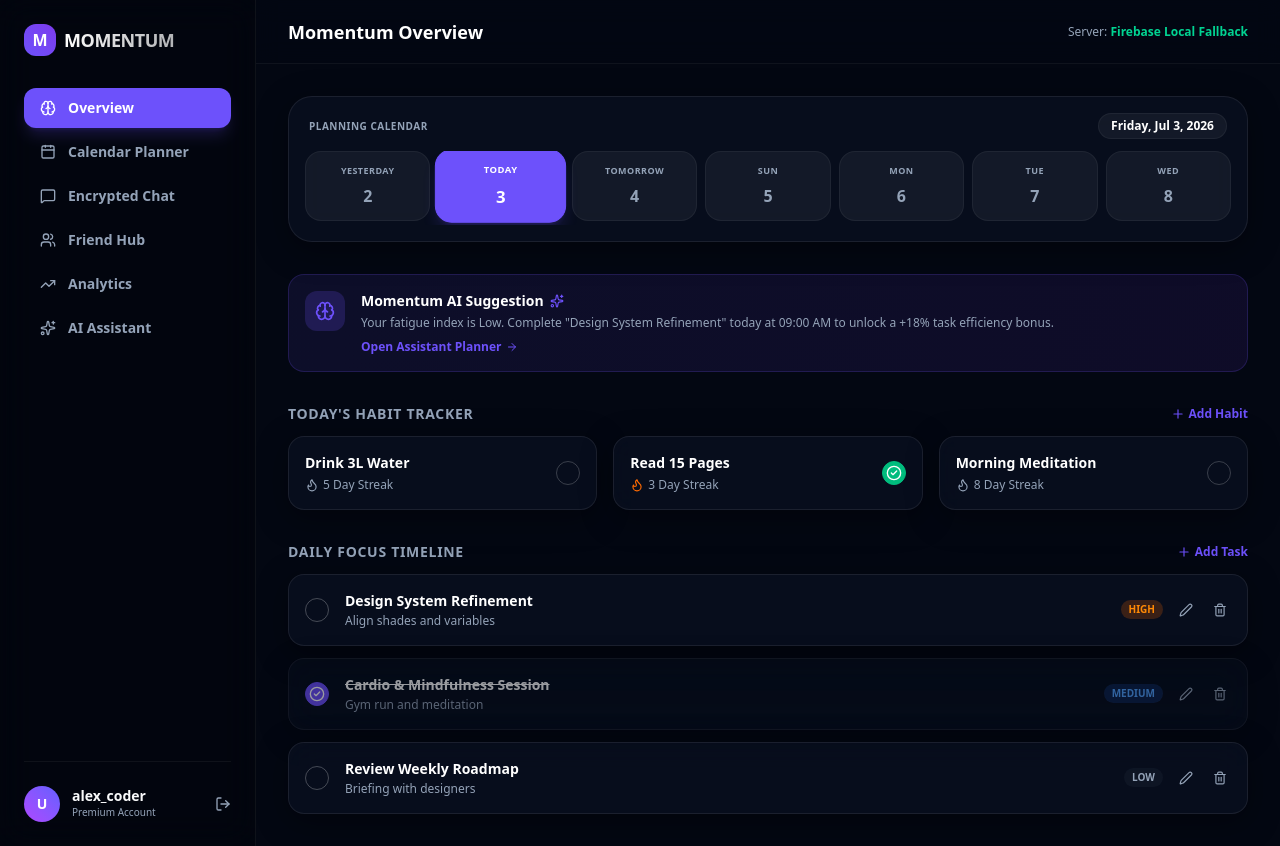
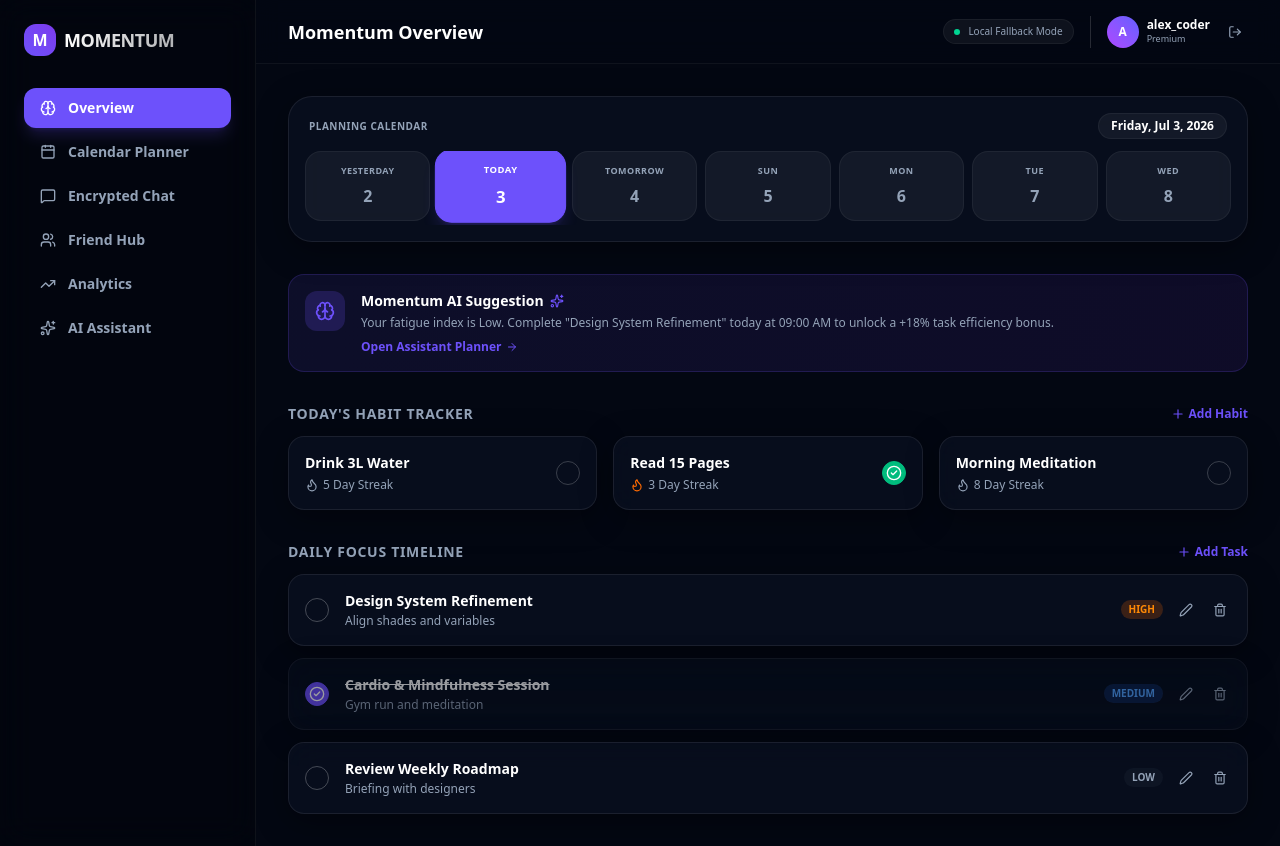
Before and after one commit to saurabh2109-6/Momentem-AI, a Next.js app in the folder frontend/: page /dashboard in a window 1280 px wide. Built offline with nearby package versions, Linux system fonts and the light colour scheme.

Commit message:
style: move user profile component from sidebar bottom to header top right

```diff
--- a/frontend/src/app/dashboard/page.tsx
+++ b/frontend/src/app/dashboard/page.tsx
@@ -573,22 +573,6 @@ export default function DashboardPage() {
             </button>
           </nav>
         </div>
-
-        {/* User profile quick view */}
-        <div className="pt-6 border-t border-white/5 flex items-center justify-between">
-          <div className="flex items-center gap-3">
-            <div className="w-9 h-9 rounded-full bg-gradient-to-tr from-purple-500 to-indigo-500 flex items-center justify-center font-bold text-sm text-white">
-              U
-            </div>
-            <div>
-              <p className="text-sm font-bold leading-tight">alex_coder</p>
-              <p className="text-[10px] text-muted-foreground">Premium Account</p>
-            </div>
-          </div>
-          <Link href="/" className="text-muted-foreground hover:text-white transition-colors">
-            <LogOut className="w-4 h-4" />
-          </Link>
-        </div>
       </aside>
 
       {/* Main Workspace content */}
@@ -602,8 +586,25 @@ export default function DashboardPage() {
             {activeView === 'analytics' && 'Consistency Metrics'}
             {activeView === 'ai' && 'AI Planning Assistant'}
           </h2>
-          <div className="flex items-center gap-4 text-xs text-muted-foreground">
-            <span>Server: <strong className="text-emerald-400">Firebase Local Fallback</strong></span>
+          <div className="flex items-center gap-4">
+            <div className="hidden sm:flex items-center gap-2 text-[10px] text-muted-foreground bg-white/5 border border-white/5 px-2.5 py-1 rounded-full">
+              <span className="w-1.5 h-1.5 rounded-full bg-emerald-400 animate-pulse"></span>
+              <span>Local Fallback Mode</span>
+            </div>
+            <div className="flex items-center gap-3 border-l border-white/15 pl-4">
+              <div className="flex items-center gap-2">
+                <div className="w-8 h-8 rounded-full bg-gradient-to-tr from-purple-500 to-indigo-500 flex items-center justify-center font-bold text-xs text-white">
+                  A
+                </div>
+                <div className="text-left hidden md:block">
+                  <p className="text-xs font-bold leading-tight text-white">alex_coder</p>
+                  <p className="text-[9px] text-muted-foreground">Premium</p>
+                </div>
+              </div>
+              <Link href="/" className="text-muted-foreground hover:text-red-400 transition-colors p-1.5 rounded-lg hover:bg-white/5" title="Log Out">
+                <LogOut className="w-3.5 h-3.5" />
+              </Link>
+            </div>
           </div>
         </header>
 
```
